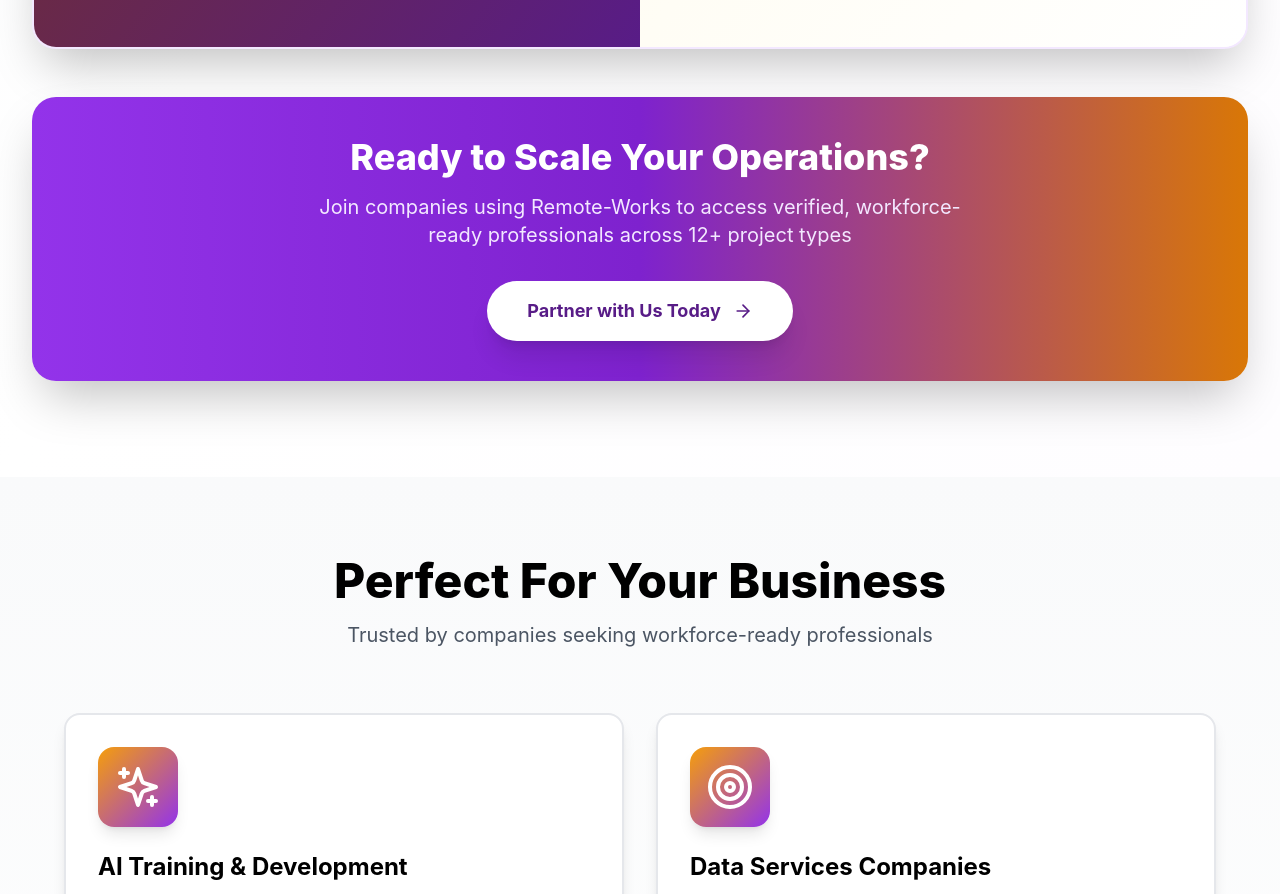
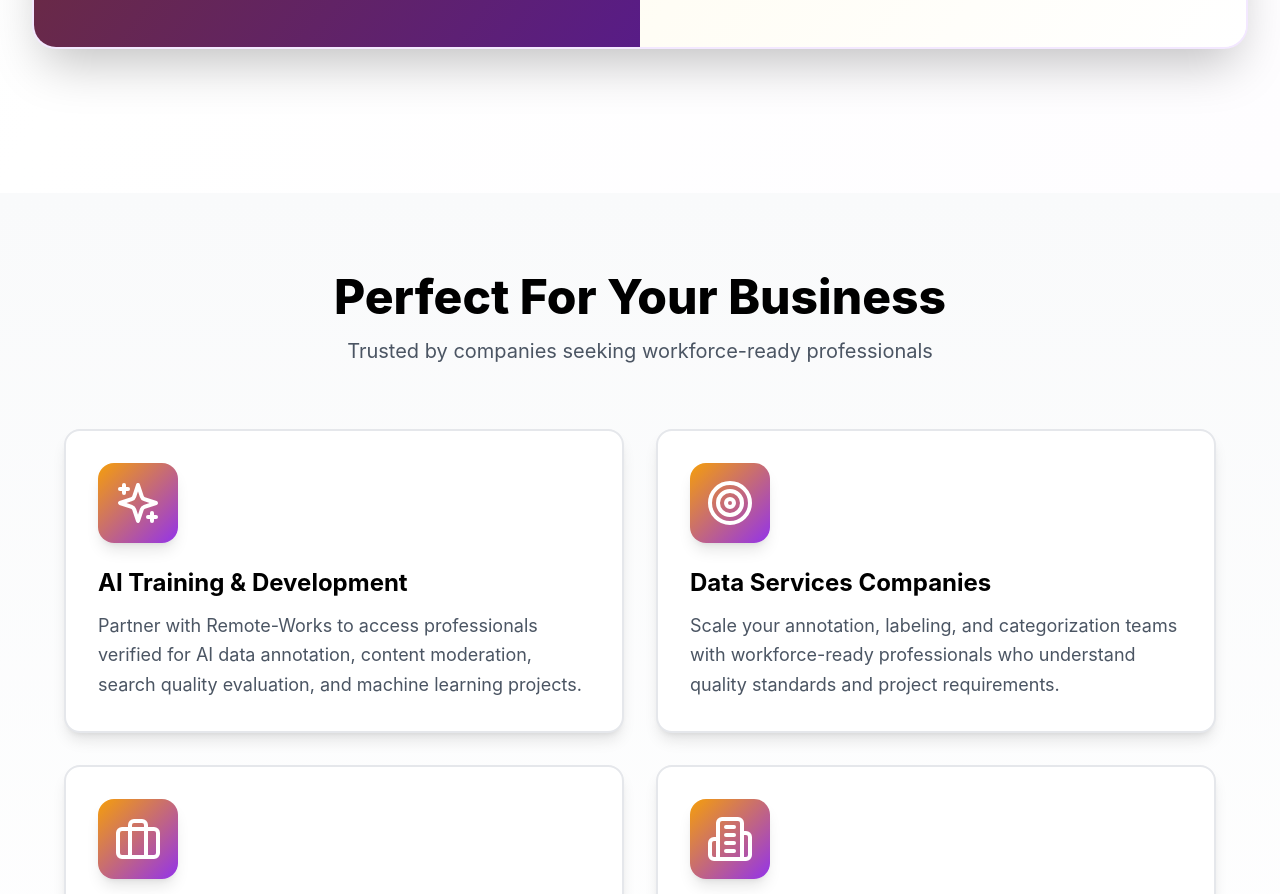
Before and after one commit to gitslem/rework, a Next.js app in the folder frontend/: page /company in a window 1280 px wide. Shown: the part 4746-5640 px from the top of the page. Built offline with nearby package versions, Linux system fonts and the light colour scheme.

Commit message:
Remove CTA banner from Project Type Demonstrations section

```diff
--- a/frontend/src/pages/company.tsx
+++ b/frontend/src/pages/company.tsx
@@ -703,23 +703,6 @@ export default function Company() {
                 </div>
               </div>
             </div>
-
-            {/* CTA Banner */}
-            <div className="bg-gradient-to-r from-purple-600 via-purple-700 to-amber-600 rounded-3xl p-10 text-center text-white shadow-2xl">
-              <h3 className="text-3xl md:text-4xl font-extrabold mb-4">
-                Ready to Scale Your Operations?
-              </h3>
-              <p className="text-xl mb-8 max-w-2xl mx-auto text-purple-100">
-                Join companies using Remote-Works to access verified, workforce-ready professionals across 12+ project types
-              </p>
-              <button
-                onClick={() => router.push('/agent-signup?type=company')}
-                className="group relative bg-white text-purple-900 px-10 py-4 rounded-full font-bold text-lg hover:bg-gray-100 transition-all shadow-xl inline-flex items-center space-x-3"
-              >
-                <span>Partner with Us Today</span>
-                <ArrowRight className="w-5 h-5 group-hover:translate-x-2 transition-transform" />
-              </button>
-            </div>
           </div>
         </section>
 
```
